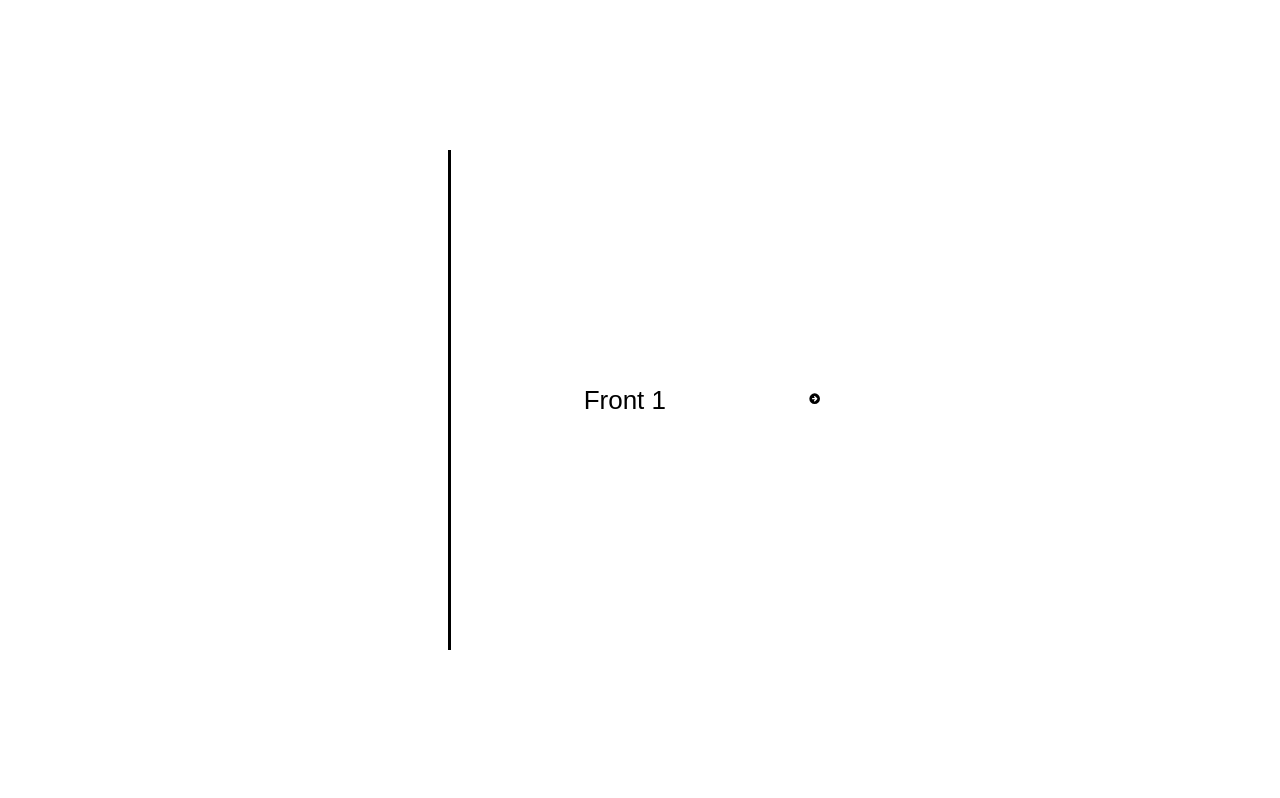
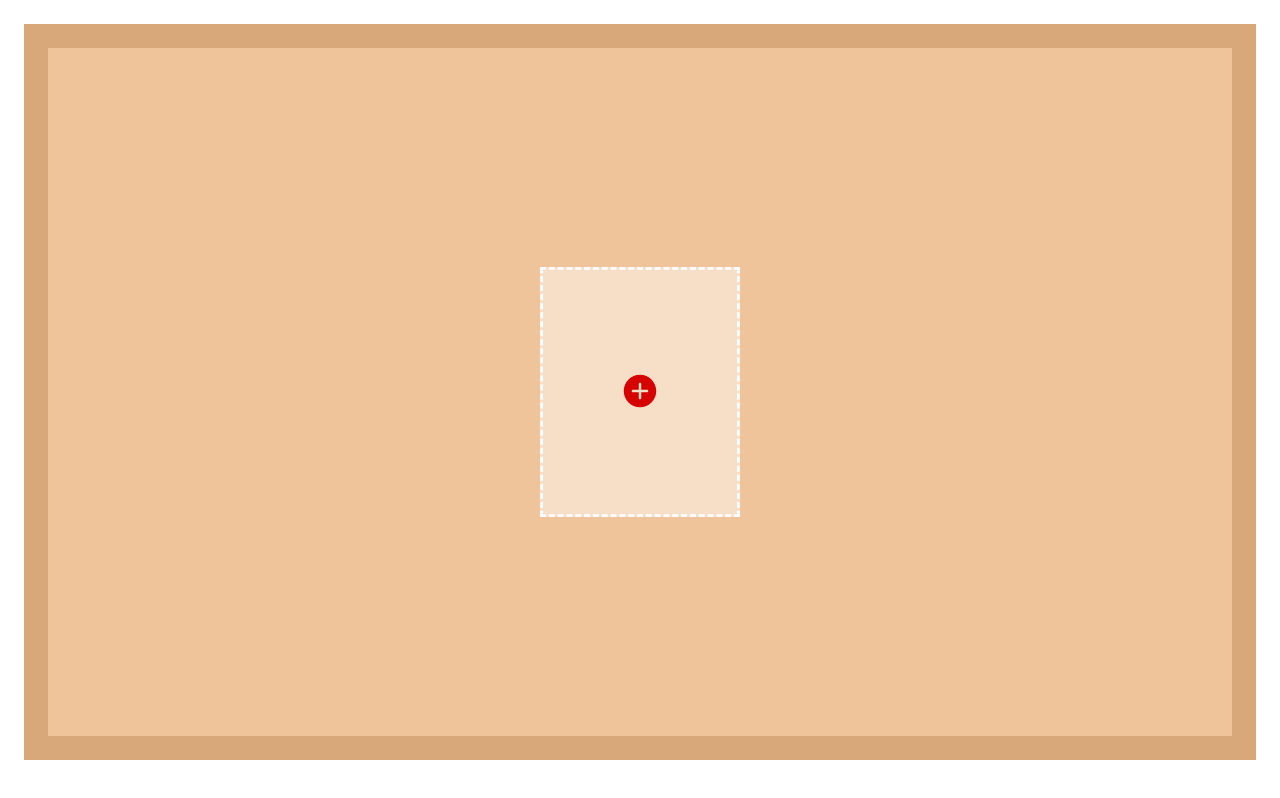
Before and after one commit to dluo6/codejam14-byte-sized-cherries, a React (Create React App) app: page /card in a window 1280 px wide. Built offline with nearby package versions, Linux system fonts and the light colour scheme.

Commit message:
Add board to store cards

```diff
--- a/package.json
+++ b/package.json
@@ -9,6 +9,7 @@
     "react": "^18.3.1",
     "react-dom": "^18.3.1",
     "react-icons": "^5.3.0",
+    "react-modal": "^3.16.1",
     "react-scripts": "5.0.1",
     "web-vitals": "^2.1.4"
   },
--- a/src/App.css
+++ b/src/App.css
@@ -1,16 +1,5 @@
 .App {
   text-align: center;
-}
-
-.App-logo {
-  height: 40vmin;
-  pointer-events: none;
-}
-
-@media (prefers-reduced-motion: no-preference) {
-  .App-logo {
-    animation: App-logo-spin infinite 20s linear;
-  }
 }
 
 .App-header {
@@ -23,16 +12,3 @@
   font-size: calc(10px + 2vmin);
   /* color: white; */
 }
-
-.App-link {
-  color: #61dafb;
-}
-
-@keyframes App-logo-spin {
-  from {
-    transform: rotate(0deg);
-  }
-  to {
-    transform: rotate(360deg);
-  }
-}
--- a/src/App.js
+++ b/src/App.js
@@ -1,12 +1,13 @@
 import './App.css';
 import Card from './components/card/Card';
+import Board from './components/board/Board';
 
 function App() {
   return (
     <div className="App">
-      <header className="App-header">
-        <Card />
-      </header>
+      {/* <header className="App-header">
+      </header> */}
+      <Board />
     </div>
   );
 }
--- /dev/null
+++ b/src/components/board/Board.css
@@ -0,0 +1,31 @@
+.board {
+    background-color: #EFC49B;
+    border: 1.5em solid #D8A87B;
+    min-height: 92vh;
+    display: flex;
+    align-items: center;
+    justify-content: center;
+    flex-wrap: wrap;
+    gap: 1em;
+    margin: 1.5em;
+    padding: 1.5em;
+}
+
+.card_display {
+    background-color: white;
+    width: 200px;
+    height: 250px;
+}
+
+.add_card_btn {
+    width: 200px;
+    height: 250px;
+    background: #F7DEC7;
+    border: medium white dashed;
+    margin: 0;
+}
+
+.modal_close {
+    background-color: "#D60200";
+    color: "white"
+}
--- /dev/null
+++ b/src/components/board/Board.js
@@ -0,0 +1,74 @@
+import { IoIosAddCircle, IoIosCloseCircleOutline } from "react-icons/io";
+import Card from "../card/Card";
+import "./Board.css"
+import { useState } from "react";
+import Modal from 'react-modal';
+
+const Board = () => {
+    const [cards, setCards] = useState([]);
+    const [modalOpen, setModalOpen] = useState(false);
+    const [selectedCard, setSelectedCard] = useState()
+
+    const displayCard = (card) => {
+        return(
+            <div
+                className="card_display"
+                onClick={() => {
+                    setModalOpen(true)
+                    setSelectedCard(card);
+                }}>
+            Card name here
+        </div>)
+    };
+
+    const addCard = () => {
+        setCards([...cards, <Card />]);
+    };
+
+    const handleModalClose = () => {
+        setModalOpen(false);
+    }
+
+    return (
+        <div className="board">
+            {cards.map(card => displayCard(card))}
+            <button className="add_card_btn" onClick={addCard}>
+                <IoIosAddCircle size={40} color="#D60200"/>
+            </button>
+            <Modal
+                isOpen={modalOpen}
+                style={{
+                    overlay: {
+                      top: 0,
+                      left: 0,
+                      right: 0,
+                      bottom: 0,
+                      backgroundColor: 'rgba(0, 0, 0, 0.5)'
+                    },
+                    content: {
+                        display: 'flex',
+                        minHeight: '90vh',
+                        background: 'none',
+                        overflow: 'auto',
+                        WebkitOverflowScrolling: 'touch',
+                        outline: 'none',
+                        border: 'none',
+                        padding: '2em'
+                    }
+                }}
+            >
+                {selectedCard}
+                <button
+                    onClick={handleModalClose}
+                    style={{
+                        alignSelf: "start"
+                    }}
+                >
+                    <IoIosCloseCircleOutline size={28} color="#ffffff"/>
+                </button>
+            </Modal>
+        </div>
+    );
+}
+
+export default Board;
--- a/src/components/card/Card.css
+++ b/src/components/card/Card.css
@@ -47,7 +47,7 @@
 .front {
     z-index: 1;
     backface-visibility: hidden;
-    border-left: 3px solid black;
+    border-left: 1px solid #D8A87B;
 }
 
 .back {
--- a/src/components/card/Card.js
+++ b/src/components/card/Card.js
@@ -1,6 +1,6 @@
 // default have the card have 2 pages
 import "./Card.css"
-import { HiArrowCircleLeft, HiArrowCircleRight } from "react-icons/hi";
+import { HiArrowLeft, HiArrowRight } from "react-icons/hi";
 import { useState } from "react";
 
 const Card = ({isAnimated}) => {
@@ -108,7 +108,7 @@ const Card = ({isAnimated}) => {
         return (
             <div>
                 {curPage != 2 && <button id="next-btn" onClick={flipForward} style={{transform: nextBtnTransform}}>
-                    <HiArrowCircleRight />
+                    <HiArrowRight size={28} color="white"/>
                 </button>}
             </div>
         )
@@ -118,7 +118,7 @@ const Card = ({isAnimated}) => {
         return (
             <div>
                 {curPage != 0 && <button id="prev-btn" onClick={flipBackward} style={{transform: prevBtnTransform}}>
-                    <HiArrowCircleLeft />
+                    <HiArrowLeft size={28} color="white"/>
                 </button>}
             </div>
         )
```
Also changed, not shown: 1 other file (tests, documents, lock files or other folders).
